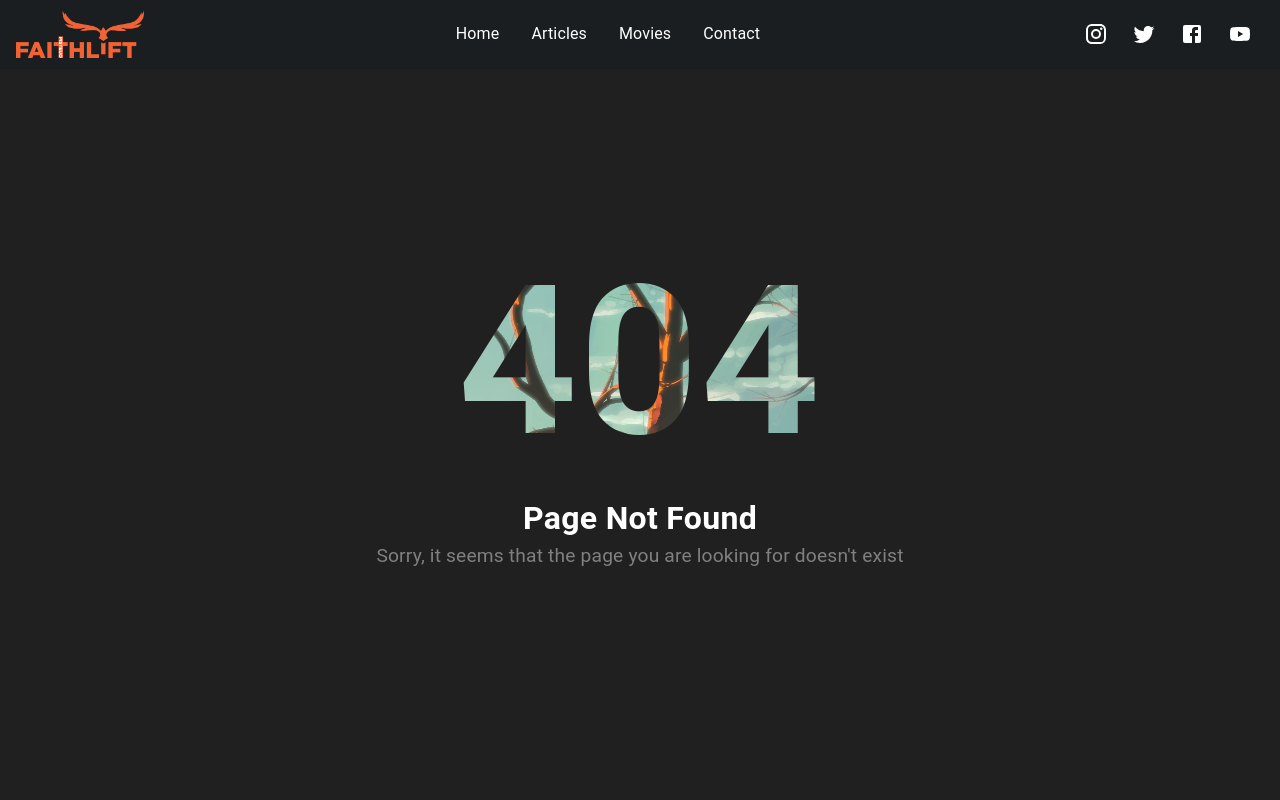
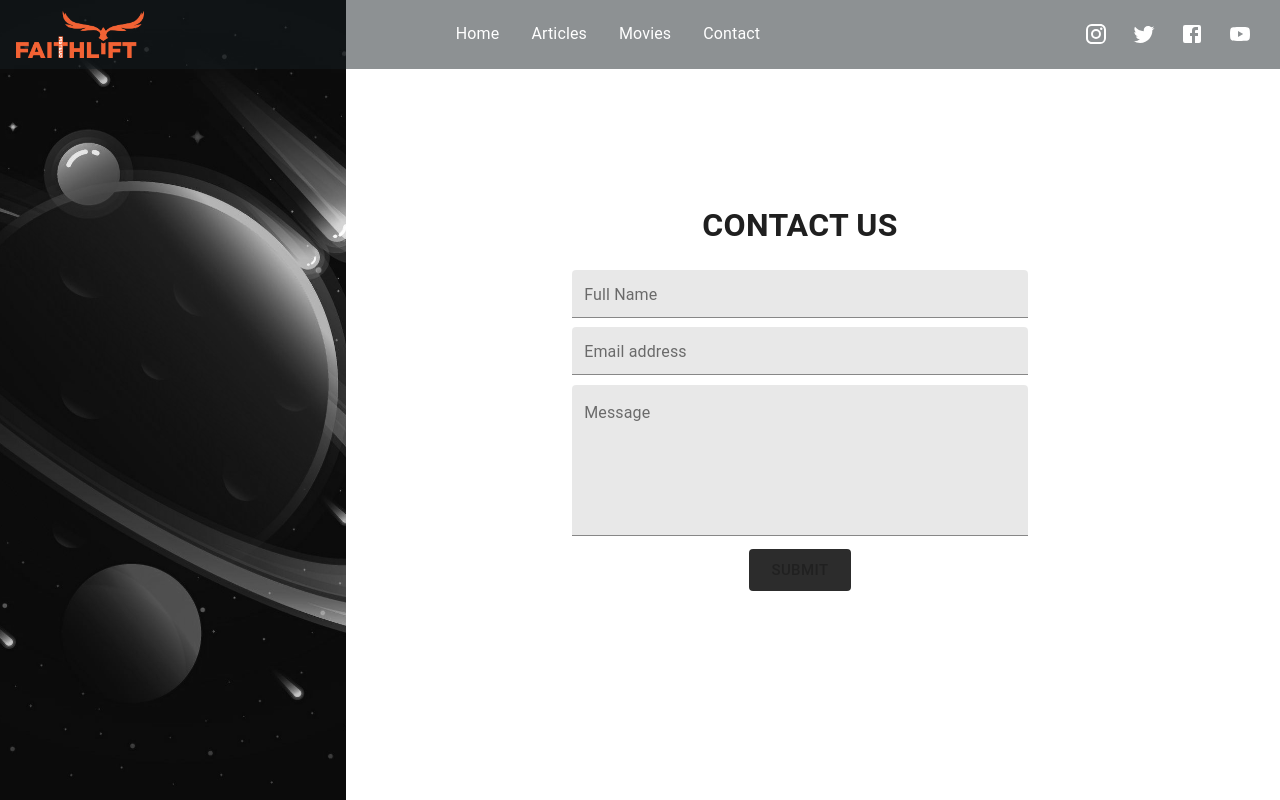
Before and after one commit to Olatokumbo/FaithLift-next, a Next.js app: page /contactUs in a window 1280 px wide. Before the commit this address had no page. Shown: the top 800 px of the page. Built offline with nearby package versions, Linux system fonts and the light colour scheme.

Commit message:
Designing the ContactUs Page

```diff
--- a/package.json
+++ b/package.json
@@ -10,6 +10,7 @@
   "dependencies": {
     "@material-ui/core": "^4.11.3",
     "@material-ui/icons": "^4.11.2",
+    "axios": "^0.21.1",
     "moment": "^2.29.1",
     "next": "10.0.9",
     "nprogress": "^0.2.0",
--- /dev/null
+++ b/pages/contactUs.js
@@ -0,0 +1,84 @@
+import { useState } from "react";
+import { Typography, TextField, Button } from "@material-ui/core";
+import axios from "axios";
+import CircularProgress from '@material-ui/core/CircularProgress';
+import style from "../styles/ContactUs.module.css";
+
+const ContactUs = () => {
+  const [name, setName] = useState("");
+  const [email, setEmail] = useState("");
+  const [message, setMessage] = useState("");
+  const [buttonState, setButtonState] = useState(false);
+  const sendMessage = () =>{
+    setButtonState(true);
+    axios
+      .post("https://faithlift-api.herokuapp.com/mail", {
+        name,
+        from: email,
+        message
+      })
+      .then(() => {
+        alert("Your message has been sent...");
+        setName("");
+        setEmail("");
+        setMessage("");
+        setButtonState(false);
+      })
+      .catch((err) => {
+        setButtonState(false);
+        alert(err.message);
+      });
+  }
+  return (
+    <div className={style.contactUs}>
+      <div className={style.contactLeft}></div>
+      <div className={style.contactRight}>
+        <div className={style.mainContact}>
+          <Typography className={style.title}>CONTACT US</Typography>
+          <TextField
+            className={style.input}
+            name="name"
+            type="text"
+            size="small"
+            label="Full Name"
+            variant="filled"
+            onChange={(e) => setName(e.target.value)}
+            value={name}
+          />
+          <TextField
+            className={style.input}
+            name="name"
+            type="email"
+            size="small"
+            label="Email address"
+            variant="filled"
+            onChange={(e) => setEmail(e.target.value)}
+            value={email}
+          />
+          <TextField
+            variant="filled"
+            label="Message"
+            className={style.input}
+            multiline
+            rows="6"
+            onChange={(e) => setMessage(e.target.value)}
+            value={message}
+          />
+          <Button
+            className={style.submitBtn}
+            variant="contained"
+            color="secondary"
+            disabled={!(!!name && !!email && !!message) || buttonState}
+            onClick={sendMessage}
+            size="large"
+          >
+            Submit
+          </Button>
+          {buttonState && <CircularProgress/>}
+        </div>
+      </div>
+    </div>
+  );
+};
+
+export default ContactUs;
--- /dev/null
+++ b/styles/ContactUs.module.css
@@ -0,0 +1,68 @@
+.contactUs{
+    min-height: calc(100vh);
+    width: 98vw;
+    display: flex;
+
+}
+
+.contactLeft, .contactRight{
+    padding: 2rem;
+}
+.contactLeft{
+    flex: 1;
+    background: url("../public/images/wallpaper1.jpg");
+    background-position: center;
+    background-size: cover;
+    background-repeat: no-repeat;
+    background-color: #fff;
+    background-blend-mode: luminosity;
+}
+
+.contactRight{
+    flex: 3;
+    display: flex;
+    justify-content: center;
+    flex-direction: column;
+    align-items: center;
+}
+
+.mainContact{
+    display: flex;
+    align-items: center;
+    flex-direction: column;
+    padding: 2rem;
+    background-color: #ffffffb0;
+    border-radius: 5px;
+    /* width: 26rem; */
+    min-width: calc(100vw - 90%);
+}
+
+.title{
+    font-size: 2rem !important;
+    margin: 0 auto !important;
+    font-weight: 700 !important;
+    margin-bottom: 1rem !important;
+    color: rgb(31, 31, 31) !important;
+}
+
+.input {
+    margin: 0.3rem 0 !important;
+    width: 100% !important;
+    background-color: white !important;
+    /* border-radius: 10px !important; */
+  }
+
+.submitBtn{
+    width: fit-content !important;
+    margin: 0.5rem auto !important;
+    background-color: rgb(44, 44, 44) !important;
+}
+
+@media only screen and (max-width:780px){
+    .contactLeft{
+        display: none;
+    }
+    .mainContact{
+        width: calc(100vw - 15%);
+    }
+}
```
Also changed, not shown: 1 other file (tests, documents, lock files or other folders).
